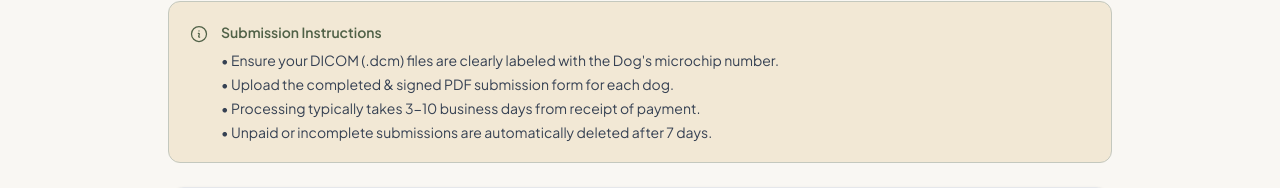
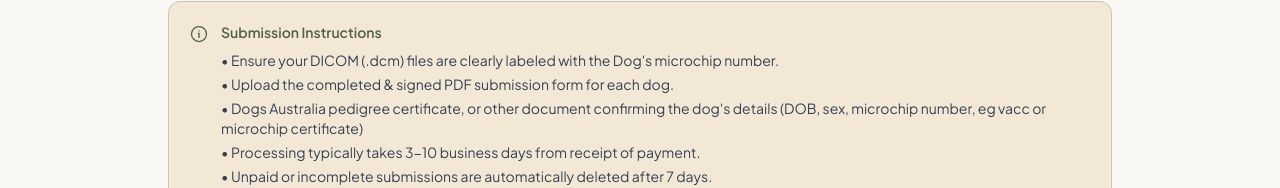
Before and after one commit to CodedBeats/Hayes_Hip_and_Elbow_Scoring, a Next.js app: page /submit in a window 1280 px wide. Shown: the part 349-537 px from the top of the page. Built offline with nearby package versions, Linux system fonts and the light colour scheme; no server answers.

Commit message:
feat(supporting docs): updated asociated information to tell users how supporting documents are required

```diff
--- a/components/submission/SubmissionFlow.tsx
+++ b/components/submission/SubmissionFlow.tsx
@@ -110,6 +110,11 @@ export const SubmissionFlow = () => {
                             <li>
                                 • Upload the completed & signed PDF submission
                                 form for each dog.
+                            </li>
+                            <li>
+                                • Dogs Australia pedigree certificate, or other document
+                                confirming the dog&apos;s details (DOB, sex, microchip number,
+                                eg vacc or microchip certificate)
                             </li>
                             <li>
                                 • Processing typically takes 3-10 business days
```
